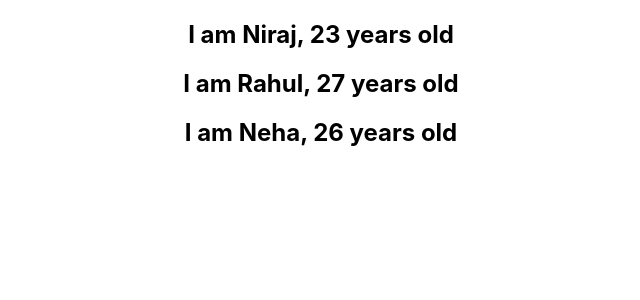
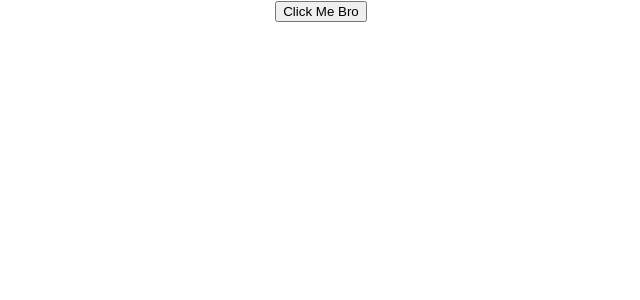
Before and after one commit to nirajpandey034/niraj_react, a React (Create React App) app: page / in a window 1280 px wide. Shown: the top 300 px of the page, without its empty margins (319-959 px from the left). Built offline with nearby package versions, Linux system fonts and the light colour scheme.

Commit message:
fetch in trial not yet completed

```diff
--- a/src/App.js
+++ b/src/App.js
@@ -8,6 +8,7 @@ import Test from './components/Test'
 import ParentComponent from './components/ParentComponent'
 import UserGreeting from './components/UserGreeting'
 import PersonList from './components/PersonList'
+import Fetch from './components/Fetch'
 
 function App() {
   return (
@@ -16,7 +17,7 @@ function App() {
       <Welcome name = "niraj pandey"/>
       <Message />
       */}
-      <PersonList />
+      <Fetch />
     </div>
   );
 }
--- /dev/null
+++ b/src/components/Fetch.js
@@ -0,0 +1,38 @@
+import React, { Component } from 'react'
+
+export class Fetch extends Component {
+        constructor(props){
+                super(props)
+                this.state = {
+                    data : null
+                }
+        }
+    fetchMe = () =>{
+            let x = 0
+            fetch('https://reqres.in/api/users')
+            .then(res=>res.json())
+            .then(
+                (result)=>{
+                    //result = JSON.parse(result)
+                    //let Result = result.data.map(results =><h2 key = {this.state.data}>{results.data}</h2>)
+                    this.setState({
+                        data : result
+                    })
+                }
+            )
+            .catch(
+                (error)=>{console.log(error)}
+            )
+    }
+    render() {
+        let Result
+        return (
+            <div>
+                <button onClick={this.fetchMe}>Click Me Bro</button>
+                {this.state.data}
+            </div>
+        )
+    }
+}
+
+export default Fetch
```
